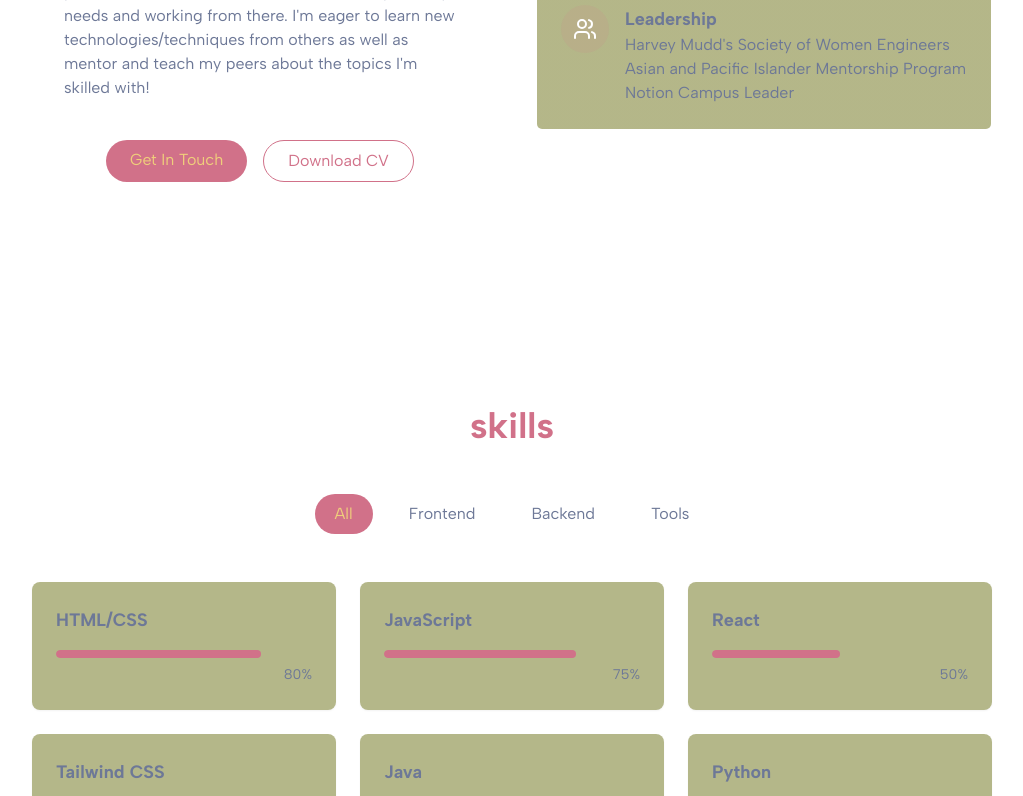
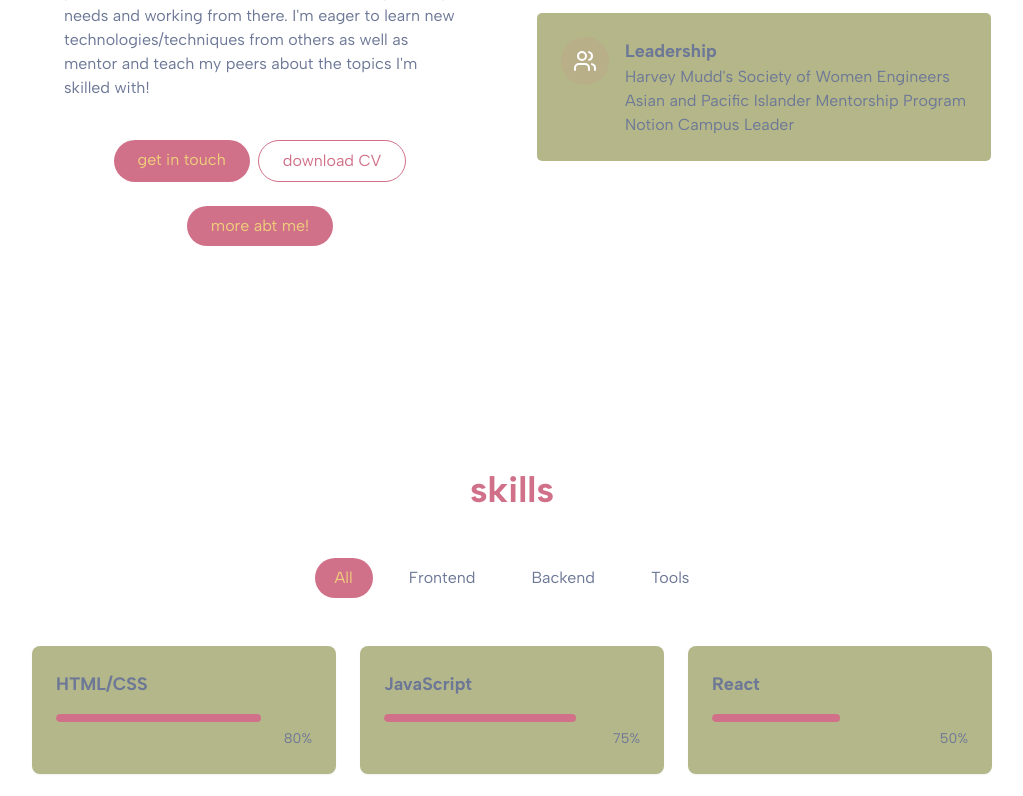
Before and after one commit to shreyareddi/shreyareddi, a React (Vite) app: page / in a window 1280 px wide. Shown: the part 1340-2136 px from the top of the page, without its empty margins (128-1151 px from the left). Built offline with nearby package versions, Linux system fonts and the light colour scheme.

Commit message:
Fixed Email.js API calls, worked on toast notifications

```diff
--- a/src/App.jsx
+++ b/src/App.jsx
@@ -1,6 +1,7 @@
 import { BrowserRouter, Route, Routes} from "react-router-dom";
 import { Home } from "./pages/Home";
 import { NotFound } from "./pages/NotFound";
+import { MoreAbt } from "./pages/MoreAbt";
 
 function App() {
   return (
@@ -8,6 +9,7 @@ function App() {
       <BrowserRouter>
         <Routes>
           <Route index element={<Home />} />
+          <Route path="MoreAbt" element={<MoreAbt />} />
           {/* any path not specified, will redirect to not found */}
           <Route path="*" element={<NotFound />}/>
         </Routes>
--- a/src/components/AboutSection.jsx
+++ b/src/components/AboutSection.jsx
@@ -30,10 +30,10 @@ export const AboutSection = () => {
               my peers about the topics I'm skilled with!
             </p>
 
-            <div className="flex flex-col sm:flex-row gap-4 pt-4 justify-center">
+            <div className="flex flex-col sm:flex-row gap-2 pt-4 justify-center">
               <a href="#contact" className="cosmic-button">
                 {" "}
-                Get In Touch
+                get in touch
               </a>
 
               <a
@@ -41,7 +41,13 @@ export const AboutSection = () => {
                 className="px-6 py-2 rounded-full border border-primary text-primary hover:bg-primary/10 transition-colors duration-300"
                 target="_blank"
               >
-                Download CV
+                download CV
+              </a>
+            </div>
+            <div className="flex flex-col sm:flex-row justify-center">
+              <a href="MoreAbt" className="cosmic-button">
+                {" "}
+                more abt me!
               </a>
             </div>
           </div>
--- a/src/components/ContactSection.jsx
+++ b/src/components/ContactSection.jsx
@@ -13,9 +13,9 @@ import { useToast } from "@/hooks/use-toast";
 import { useRef, useEffect, useState } from "react";
 import emailjs from "@emailjs/browser";
 
-const SERVICE_ID = process.env.REACT_APP_SERVICE_ID;
-const TEMPLATE_ID = process.env.REACT_APP_TEMPLATE_ID;
-const PUBLIC_KEY = process.env.REACT_APP_PUBLIC_KEY;
+const SERVICE_ID = import.meta.env.VITE_SERVICE_ID;
+const TEMPLATE_ID = import.meta.env.VITE_TEMPLATE_ID;
+const PUBLIC_KEY = import.meta.env.VITE_PUBLIC_KEY;
 
 export const ContactSection = () => {
   const { toast } = useToast();
@@ -27,17 +27,18 @@ export const ContactSection = () => {
     setIsSubmitting(true);
 
     setTimeout(() => {
+      emailjs.sendForm(
+        SERVICE_ID,
+        TEMPLATE_ID,
+        e.target,
+        PUBLIC_KEY
+      );
+      setIsSubmitting(false);
+      e.target.reset();
       toast({
         title: "message sent!",
         description: "thanks for your message! i'll get back to you soon ☻",
       });
-      emailjs.sendForm(
-        process.env.REACT_APP_SERVICE_ID,
-        process.env.REACT_APP_TEMPLATE_ID,
-        e.target,
-        process.env.REACT_APP_PUBLIC_KEY
-      );
-      setIsSubmitting(false);
     }, 1500);
   };
   return (
--- a/src/components/ProjectsSection.jsx
+++ b/src/components/ProjectsSection.jsx
@@ -105,7 +105,7 @@ export const ProjectsSection = () => {
             target="_blank"
             href="https://github.com/shreyareddi"
           >
-            Check My Github <ArrowRight size={16} />
+            look @ my github <ArrowRight size={16} />
           </a>
         </div>
       </div>
--- /dev/null
+++ b/src/pages/MoreAbt.jsx
@@ -0,0 +1,9 @@
+export const MoreAbt = () => {
+
+    return (
+        <div>
+            <div>More abt MEEEEEE ☻</div>
+            <div>coming soon</div>
+        </div>
+    );
+}
```
Also changed, not shown: 1 other file (tests, documents, lock files or other folders).
